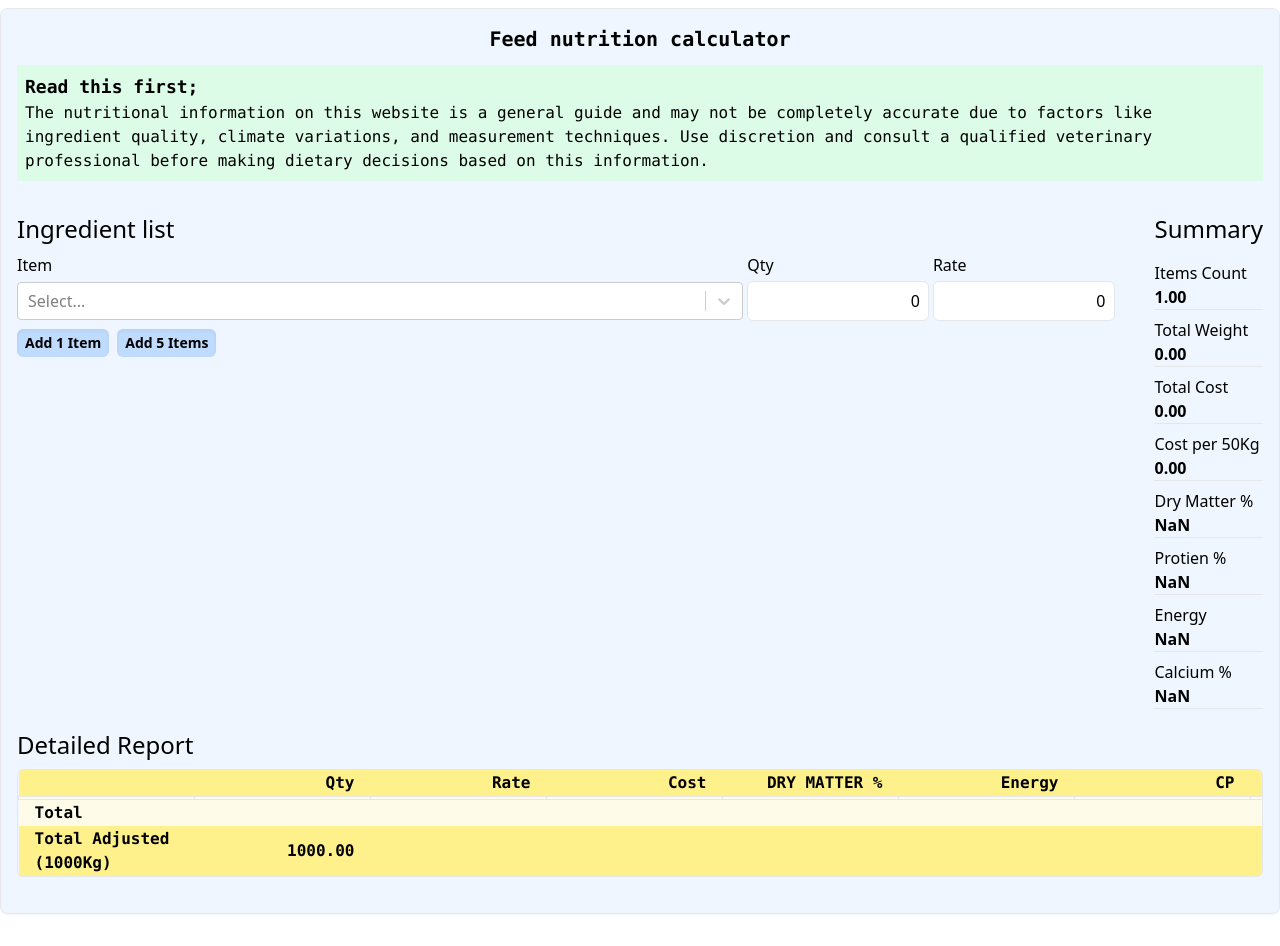
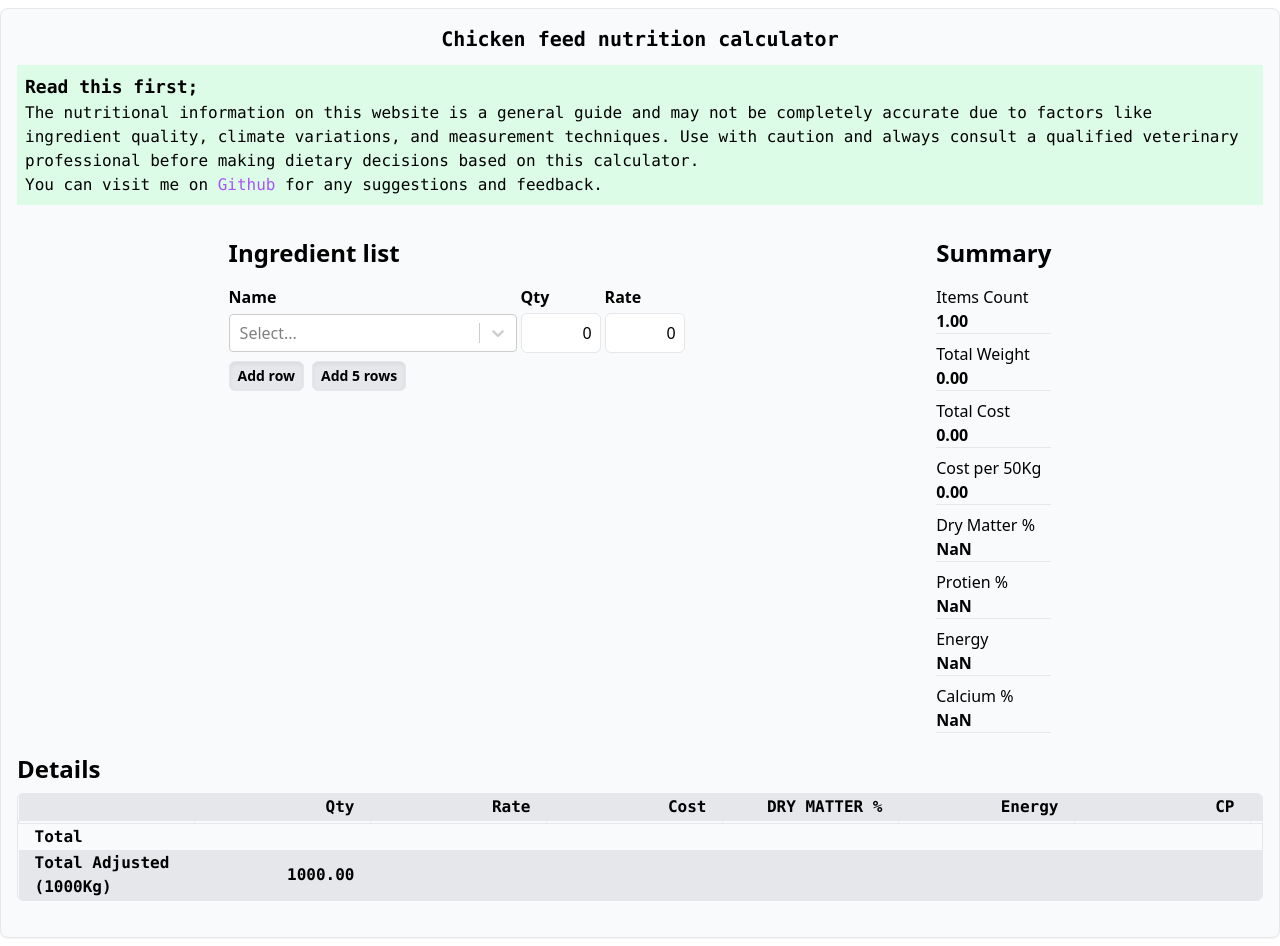
Before and after one commit to msafdaar/feed-energy-protien, a React (Vite) app: page / in a window 1280 px wide. Before the commit the page ends 922 px from the top, so only its background shows below. Built offline with nearby package versions, Linux system fonts and the light colour scheme.

Commit message:
update styles

```diff
--- a/src/App.jsx
+++ b/src/App.jsx
@@ -33,31 +33,32 @@ function App() {
     event.target.select()
   }
   return (
-    <div className='w-screen max-w-7xl p-4 m-2 rounded-lg border shadow-sm flex flex-col bg-blue-50'>
-    <h1 className='text-xl self-center font-mono font-bold mb-3'>Feed nutrition calculator</h1>
+    <div className='w-screen max-w-7xl p-4 m-2 rounded-lg border shadow-sm flex flex-col bg-gray-50'>
+    <h1 className='text-xl self-center font-mono font-bold mb-3'>Chicken feed nutrition calculator</h1>
     <div className='bg-green-100 p-2 font-mono mb-8'>
       <h3 className='font-bold text-lg'>Read this first;</h3>
-      <p>The nutritional information on this website is a general guide and may not be completely accurate due to factors like ingredient quality, climate variations, and measurement techniques. Use discretion and consult a qualified veterinary professional before making dietary decisions based on this information.</p>
+      <p>The nutritional information on this website is a general guide and may not be completely accurate due to factors like ingredient quality, climate variations, and measurement techniques. Use with caution and always consult a qualified veterinary professional before making dietary decisions based on this calculator.</p>
+      <p>You can visit me on <a href='https://github.com/malta-khan/' className='text-purple-500'>Github</a> for any suggestions and feedback.</p>
     </div>
-    <div className='max-w-7xl flex gap-5 sm:gap-10 flex-col sm:flex-row'>
-    <div className='grow'>
-    <h2 className='text-2xl mb-2'>Ingredient list</h2>
+    <div className='max-w-7xl flex gap-5 sm:gap-10 flex-col sm:flex-row justify-evenly'>
+    <div className=''>
+    <h2 className='text-2xl mb-4 font-bold'>Ingredient list</h2>
     <div className='flex gap-1 mb-1'>
-      <div className='w-4/6'>Item</div>
-      <div className='w-1/6'>Qty</div>
-      <div className='w-1/6'>Rate</div>
+      <div className='w-72 font-bold'>Name</div>
+      <div className='w-20 font-bold'>Qty</div>
+      <div className='w-20 font-bold'>Rate</div>
     </div>
     {formula.map((item, index)=>{
       return <div className='flex gap-1 mb-1 items-center' key={index}>
-      <Select className='w-4/6' options={options} isClearable={true} value={item.item || 0} onChange={(value) => changeHandler({value, index,inputType: "item"})}></Select>
-      <input className='w-1/6 border h-10 rounded-md px-2 text-right [appearance:textfield] [&::-webkit-outer-spin-button]:appearance-none [&::-webkit-inner-spin-button]:appearance-none' type='number' min="0" value={item.qty ? item.qty.toString() : 0} onChange={(value) => changeHandler({value: parseFloat(value.target.value)||0, index,inputType: "qty"})} onFocus={focusHandler}></input>
-      <input className='w-1/6 border h-10 rounded-md px-2 text-right [appearance:textfield] [&::-webkit-outer-spin-button]:appearance-none [&::-webkit-inner-spin-button]:appearance-none' type='number' min="0" value={item.rate ? item.rate.toString() : 0} onChange={(value) => changeHandler({value: parseFloat(value.target.value)||0, index,inputType: "rate"})} onFocus={focusHandler}></input>
+      <Select className='w-72' options={options} isClearable={true} value={item.item || 0} onChange={(value) => changeHandler({value, index,inputType: "item"})}></Select>
+      <input className='w-20 border h-10 rounded-md px-2 text-right [appearance:textfield] [&::-webkit-outer-spin-button]:appearance-none [&::-webkit-inner-spin-button]:appearance-none' type='number' min="0" value={item.qty ? item.qty.toString() : 0} onChange={(value) => changeHandler({value: parseFloat(value.target.value)||0, index,inputType: "qty"})} onFocus={focusHandler}></input>
+      <input className='w-20 border h-10 rounded-md px-2 text-right [appearance:textfield] [&::-webkit-outer-spin-button]:appearance-none [&::-webkit-inner-spin-button]:appearance-none' type='number' min="0" value={item.rate ? item.rate.toString() : 0} onChange={(value) => changeHandler({value: parseFloat(value.target.value)||0, index,inputType: "rate"})} onFocus={focusHandler}></input>
       {formula.length>1 && <button className="bg-white h-6 w-6 text-xs text-slate-600 active:ring hover:bg-slate-100 shadow-sm border rounded-full" onClick={()=>removeItem(index)}>X</button>}
       </div>
     })}
     <div className='flex gap-2 mt-2'>
-      <button className='bg-blue-200 p-1 px-2 rounded-md hover:bg-blue-300 active:ring font-semibold text-sm shadow-inner' onClick={()=>{addItem(1)}}>Add 1 Item</button>
-      <button className='bg-blue-200 p-1 px-2 rounded-md hover:bg-blue-300 active:ring font-semibold text-sm shadow-inner' onClick={()=>{addItem(5)}}>Add 5 Items</button>
+      <button className='bg-gray-200 border p-1 px-2 rounded-md hover:bg-gray-300 active:ring font-semibold text-sm shadow-inner' onClick={()=>{addItem(1)}}>Add row</button>
+      <button className='bg-gray-200 border p-1 px-2 rounded-md hover:bg-gray-300 active:ring font-semibold text-sm shadow-inner' onClick={()=>{addItem(5)}}>Add 5 rows</button>
     </div>
    </div>
    <Summary formula= {formula}></Summary>
--- a/src/Details.jsx
+++ b/src/Details.jsx
@@ -80,14 +80,14 @@ function Details({formula}) {
     let detailsObject = calculateDetails(formula);
     let tableHead = <thead>
         <tr>{detailsObject.header.map((cell)=>{
-                return <th className="bg-yellow-200 text-right pr-4 w-24 sm:w-44">{cell}</th>
+                return <th className="bg-gray-200 text-right pr-4 w-24 sm:w-44">{cell}</th>
             })}</tr>
     </thead>
 
     let tableBody = <tbody>
         {detailsObject.body.map((row)=>{
             return <tr>{row.map((cell)=>{
-                return <td className="border bg-yellow-50 text-right pr-4">{isNaN(cell) ? cell : cell===0 ? "" : cell.toFixed(2)}</td>
+                return <td className="border bg-gray-50 text-right pr-4">{isNaN(cell) ? cell : cell===0 ? "" : cell.toFixed(2)}</td>
             })}</tr>
         })}
     </tbody>
@@ -95,15 +95,15 @@ function Details({formula}) {
     let tableFoot = <tfoot>
         <tr>{
             detailsObject.totals.map((cell)=>{
-                return <td className="bg-yellow-50 text-right pr-4">{isNaN(cell) ? cell : cell===0 ? "" : cell.toFixed(2)}</td>
+                return <td className="bg-gray-50 text-right pr-4">{isNaN(cell) ? cell : cell===0 ? "" : cell.toFixed(2)}</td>
             })}</tr>
             <tr>{
             detailsObject.adjusted.map((cell)=>{
-                return <td className="bg-yellow-200 font-bold text-right pr-4">{isNaN(cell) ? cell : cell===0 ? "" : cell.toFixed(2)}</td>
+                return <td className="bg-gray-200 font-bold text-right pr-4">{isNaN(cell) ? cell : cell===0 ? "" : cell.toFixed(2)}</td>
             })}</tr>
     </tfoot>
     return ( <div>
-    <h2 className="text-2xl mt-5 mb-2">Detailed Report</h2>
+    <h2 className="text-2xl mt-5 mb-2 font-bold">Details</h2>
     <div className="w-full overflow-x-scroll mb-5 border rounded-md">
     <table className="table-fixed w-full font-mono text-xs sm:text-base">
         {tableHead}{tableBody}{tableFoot}
--- a/src/Summary.jsx
+++ b/src/Summary.jsx
@@ -1,7 +1,7 @@
 function Summary({formula}) {
     let summaryArray = makeSummary(formula);
     return ( <div className='flex flex-wrap gap-y-2 sm:flex-col '>
-    <h2 className='text-2xl mb-2 w-full'>Summary</h2>
+    <h2 className='text-2xl mb-2 w-full font-bold'>Summary</h2>
     {summaryArray.map((item, index)=>{
         return <div key={index} className="w-1/3 sm:w-full">
             <div>{item[0]}</div>
```
